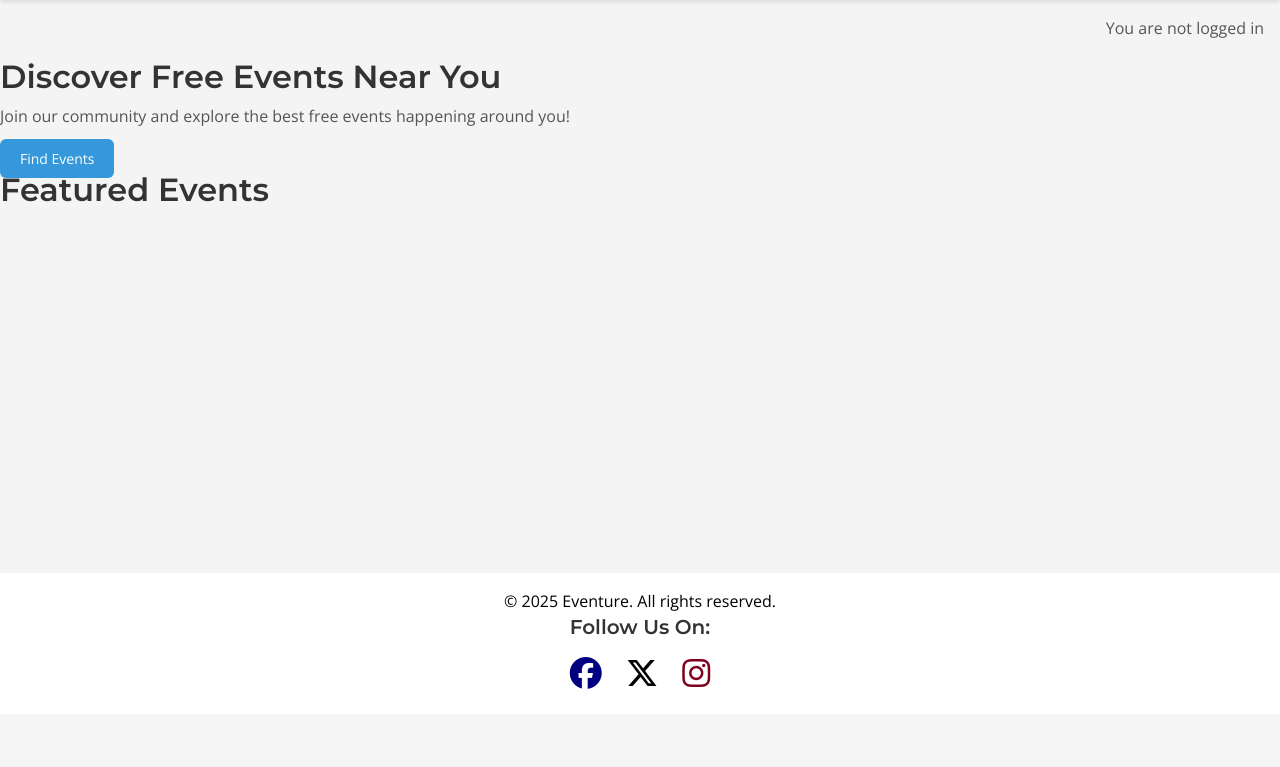
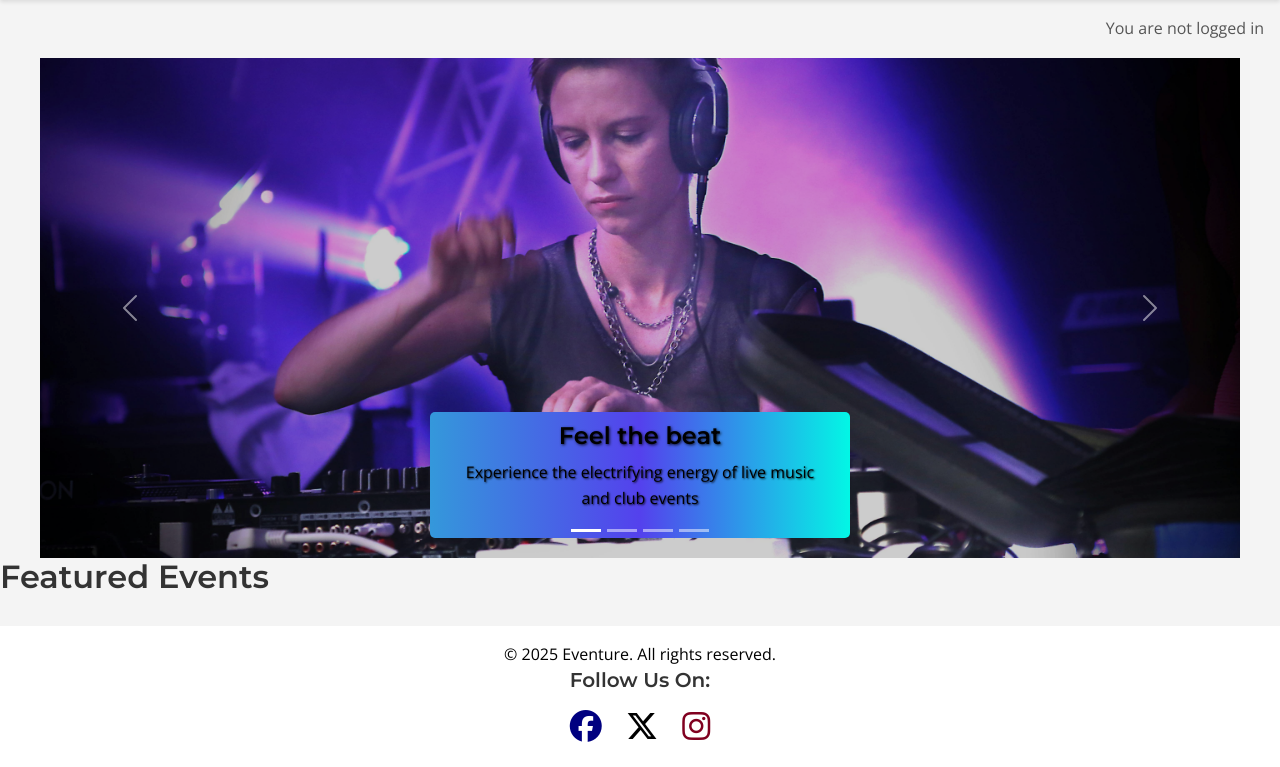
Before and after one commit to LorealCI/eventure, a Django app: page / in a window 1280 px wide. Shown: the part 86-853 px from the top of the page. Before the commit the page ends 775 px from the top, so only its background shows below. Run offline with Django 5.2, Linux system fonts and the light colour scheme; data that the repository does not hold is empty; some libraries are stand-ins or nearby versions.

Commit message:
added carousel and basic styling but its still a bit clunky imo

```diff
--- a/events/templates/events/home.html
+++ b/events/templates/events/home.html
@@ -1,4 +1,5 @@
 {% extends "base.html" %}
+{% load static %}
 
 {% block title %}
 Home
@@ -7,9 +8,57 @@ Home
 {% block content %}
 <section class="hero">
     <div class="hero-content">
-        <h2>Discover Free Events Near You</h2>
+        <div id="carouselExampleIndicators" class="carousel slide" data-bs-ride="carousel">
+            <div class="carousel-indicators">
+                <button type="button" data-bs-target="#carouselExampleIndicators" data-bs-slide-to="0" class="active" aria-current="true" aria-label="Slide 1"></button>
+                <button type="button" data-bs-target="#carouselExampleIndicators" data-bs-slide-to="1" aria-label="Slide 2"></button>
+                <button type="button" data-bs-target="#carouselExampleIndicators" data-bs-slide-to="2" aria-label="Slide 3"></button>
+                <button type="button" data-bs-target="#carouselExampleIndicators" data-bs-slide-to="3" aria-label="Slide 4"></button>
+            </div>
+            <div class="carousel-inner">
+                <div class="carousel-item active">
+                    <img class="d-block w-100" src="{% static 'images/pexels-club.jpg' %}" alt="First slide">
+                    <div class="carousel-caption d-none d-md-block">
+                        <h5>Feel the beat</h5>
+                        <p>Experience the electrifying energy of live music and club events</p>
+                    </div>
+                </div>
+                <div class="carousel-item">
+                    <img class="d-block w-100" src="{% static 'images/pexels-arts.jpg' %}" alt="Second slide">
+                    <div class="carousel-caption d-none d-md-block">
+                        <h5>Immerse yourself in creativity</h5>
+                        <p>Take part in arts and culture events that bring stories, traditions, and visions to life</p>
+                    </div>
+                </div>
+                <div class="carousel-item">
+                    <img class="d-block w-100" src="{% static 'images/pexels-conferences.jpg' %}" alt="Third slide">
+                    <div class="carousel-caption d-none d-md-block">
+                        <h5>Connect. Learn. Grow.</h5>
+                        <p>Step into a world of knowledge and opportunity with conferences & meetup events</p>
+                    </div>
+                </div>
+                <div class="carousel-item">
+                    <img class="d-block w-100" src="{% static 'images/pexels-sports.jpg' %}" alt="Fourth slide">
+                    <div class="carousel-caption d-none d-md-block">
+                        <h5>Feel the thrill</h5>
+                        <p>Experience the adrenaline, passion, and unity of live sports events.</p>
+                    </div>
+                </div>
+            </div>
+            <button class="carousel-control-prev" type="button" data-bs-target="#carouselExampleIndicators" data-bs-slide="prev">
+                <span class="carousel-control-prev-icon" aria-hidden="true"></span>
+                <span class="visually-hidden">Previous</span>
+            </button>
+            <button class="carousel-control-next" type="button" data-bs-target="#carouselExampleIndicators" data-bs-slide="next">
+                <span class="carousel-control-next-icon" aria-hidden="true"></span>
+                <span class="visually-hidden">Next</span>
+            </button>
+        </div>
+
+        <!-- Uncomment if needed -->
+        <!-- <h2>Discover Free Events Near You</h2>
         <p>Join our community and explore the best free events happening around you!</p>
-        <a href="/events/" class="btn-primary">Find Events</a>
+        <a href="/events/" class="btn-primary">Find Events</a> -->
     </div>
 </section>
 
--- a/static/css/style.css
+++ b/static/css/style.css
@@ -50,6 +50,43 @@ h1, h2, h3, h4, h5, h6 {
     color: #3498db;
 }
 
+/* Hero section */
+  /* Improved styling for carousel captions */
+  .carousel-caption {
+    background:linear-gradient(90deg, #3498db, #5441ed, #03f6e5);
+    border-radius: 5px;
+    padding: 10px 20px;
+    display: inline-block;
+    bottom: 20px; /* Position it a bit higher from the bottom */
+    left: 50%; /* Center horizontally */
+    transform: translateX(-50%); /* Center alignment */
+    text-align: center; /* Center-align the text */
+}
+
+.carousel-caption h5 {
+    font-size: 1.5rem;
+    font-weight: bold;
+    margin-bottom: 10px;
+    color: black;
+    text-shadow: 1px 1px 3px rgba(0, 0, 0, 0.8); /* Text shadow for better readability */
+}
+
+.carousel-caption p {
+    font-size: 1rem;
+    color: black;
+    text-shadow: 1px 1px 2px rgba(0, 0, 0, 0.8);
+}
+.carousel-item img {
+    height: 500px; /* Set a fixed height */
+    object-fit: cover; /* Maintains aspect ratio and fills the container */
+    filter: brightness(0.8); /* Slightly darkens the images to make text more visible */
+}
+
+/* Optional: constrain the carousel width */
+.hero-content {
+    max-width: 1200px; /* Or whatever width looks good */
+    margin: 0 auto;
+}
 /* Page titles */
 .page-title {
     text-align: center;
```
Also changed, not shown: static/images/pexels-arts.jpg (added), static/images/pexels-club.jpg (added), static/images/pexels-conferences.jpg (added), static/images/pexels-sports.jpg (added).
